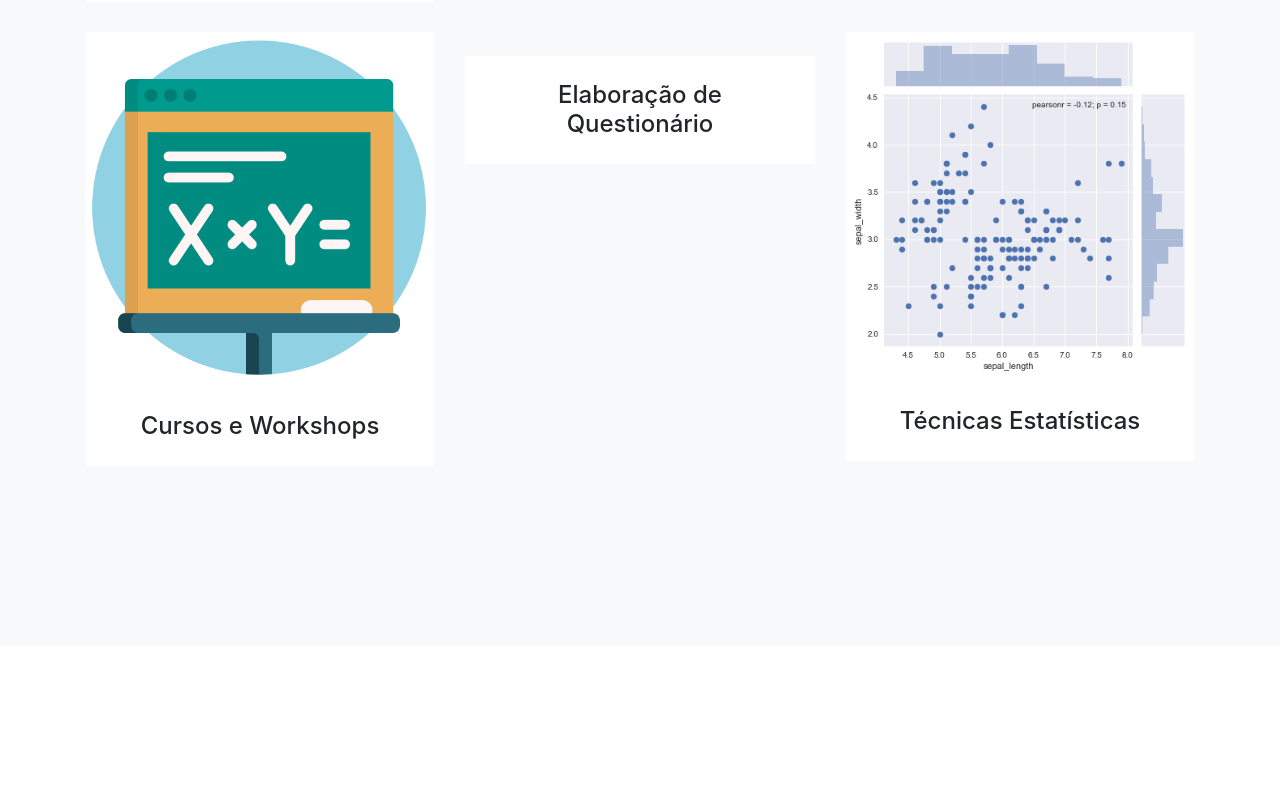
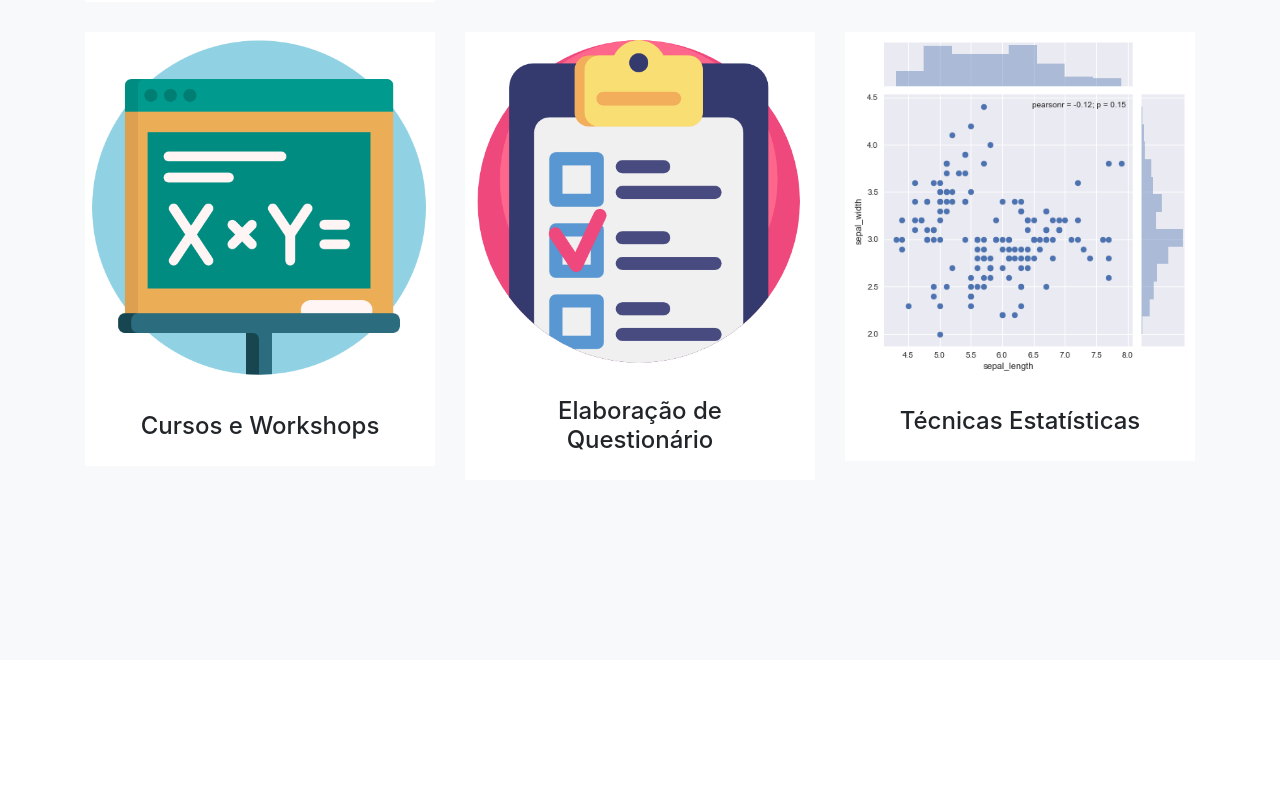
Before and after one commit to analytiqueconsultoria/analytiqueconsultoria.github.io, a website with bundled scripts: page index.html in a window 1280 px wide. Shown: the part 2629-3422 px from the top of the page. Built offline with nearby package versions, Linux system fonts and the light colour scheme; files whose address does not match are found by name; a web font is replaced by a local one.

Commit message:
portfolio

```diff
--- a/index.html
+++ b/index.html
@@ -220,7 +220,7 @@
                   <i class="fa fa-plus fa-3x"></i>
                 </div>
               </div>
-              <img class="img-fluid" src="img/portfolio/test.png" alt="">
+              <img class="img-fluid" src="img/portfolio/teste.png" alt="">
             </a>
             <div class="portfolio-caption">
               <h4>Elaboração de Questionário</h4>
@@ -745,7 +745,7 @@
                       <!-- Project Details Go Here -->
                       <h2 class="text-uppercase">Elaboração de Questionários</h2>
                       <p class="item-intro text-muted"></p>
-                      <img class="img-fluid d-block mx-auto" src="img/portfolio/test.png" alt="">
+                      <img class="img-fluid d-block mx-auto" src="img/portfolio/teste.png" alt="">
                       <p>Precisa de um instrumento para coleta de dados de percepção? contate nossa equipe e obtenha os melhores resultados!</p>
                       <ul class="list-inline">
                         <li></li>
```
